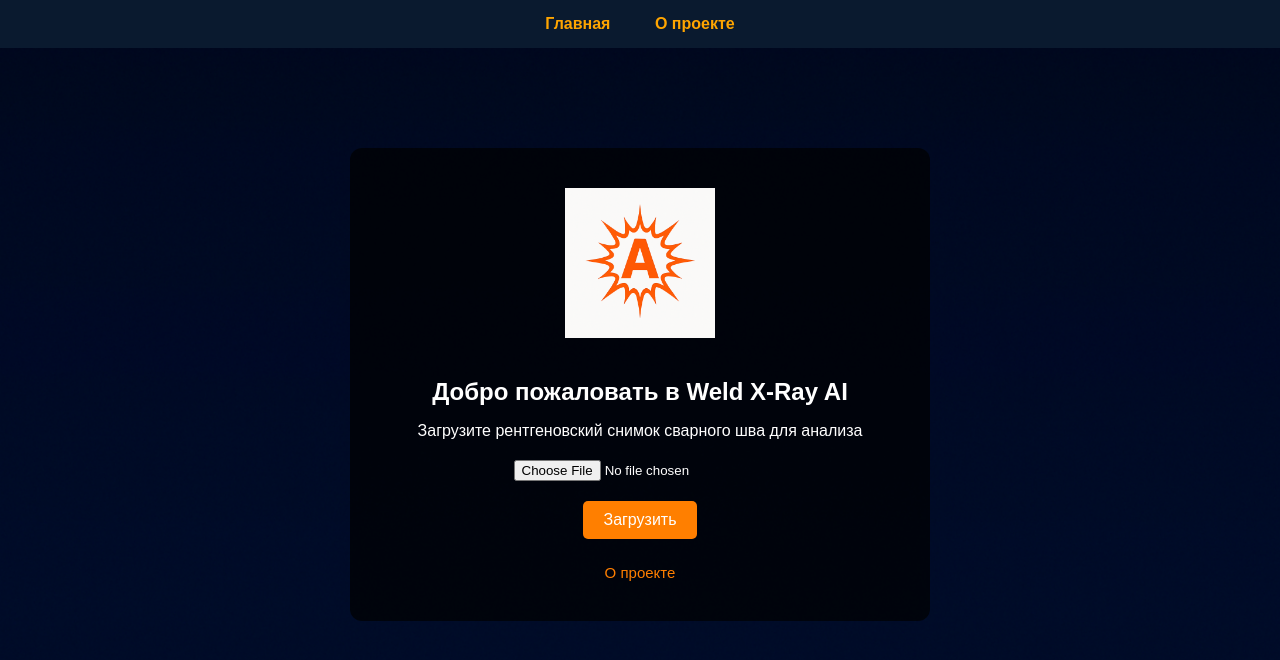
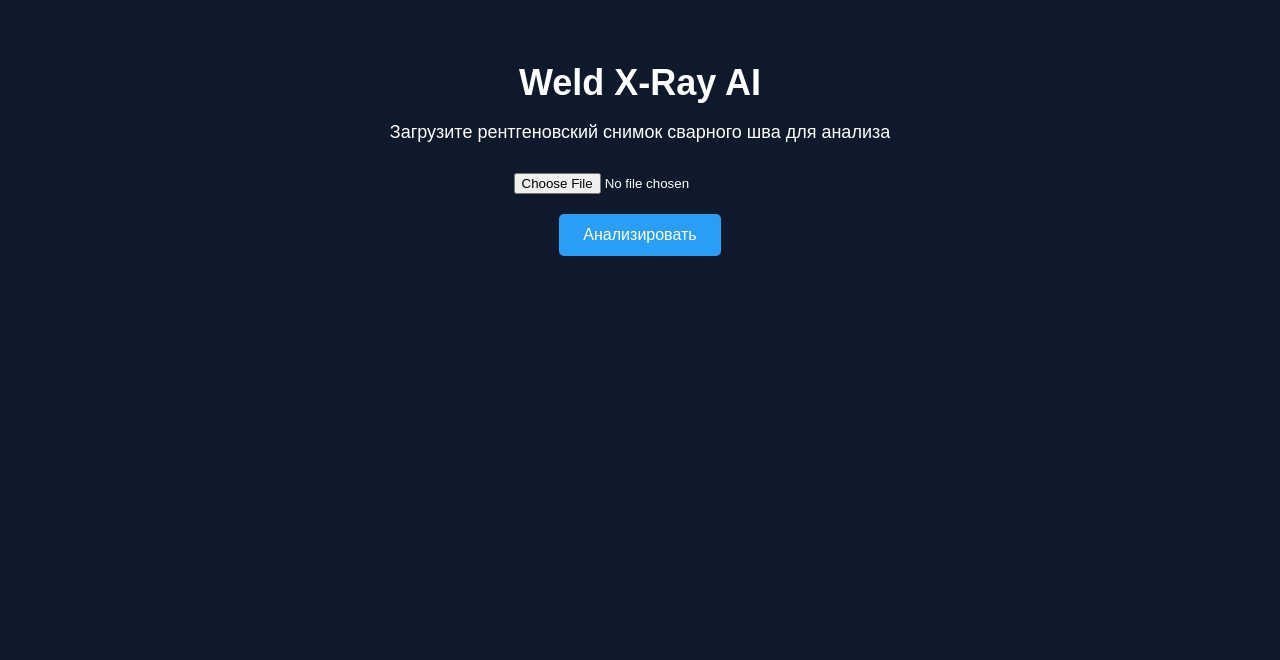
Before and after one commit to MoryakovAlmas/weld-xray-ai, a Flask app: page / in a window 1280 px wide. Shown: the top 660 px of the page. Run offline with Flask 3, Linux system fonts and the light colour scheme.

Commit message:
Update index.html
Обновили кнопки загрузки

```diff
--- a/templates/index.html
+++ b/templates/index.html
@@ -1,100 +1,108 @@
 <!DOCTYPE html>
 <html lang="ru">
 <head>
-    <meta charset="UTF-8">
+  <meta charset="UTF-8" />
+  <meta name="viewport" content="width=device-width, initial-scale=1.0"/>
   <title>Weld X-Ray AI</title>
   <style>
     body {
-            margin: 0;
-            padding: 0;
-            background-image: url("/static/images/background.png");
-            background-size: cover;
-            background-position: center;
+      background-color: #0e1a2b;
       font-family: Arial, sans-serif;
       color: white;
-        }
-
-        .container {
-            max-width: 500px;
-            margin: 100px auto;
-            padding: 40px;
-            background-color: rgba(0, 0, 0, 0.7);
-            border-radius: 12px;
       text-align: center;
-        }
-
-        img {
-            max-width: 150px;
-            margin-bottom: 20px;
+      padding: 30px;
     }
 
     h1 {
-            font-size: 24px;
+      font-size: 36px;
       margin-bottom: 10px;
     }
 
     p {
-            margin-bottom: 20px;
+      font-size: 18px;
+      margin-bottom: 30px;
     }
 
     input[type="file"] {
       margin-bottom: 20px;
     }
 
-        .upload-btn {
-            background-color: #ff7f00;
+    button {
+      background-color: #2a9df4;
+      color: white;
+      padding: 12px 24px;
       border: none;
-            color: white;
-            padding: 10px 20px;
       border-radius: 5px;
       font-size: 16px;
       cursor: pointer;
     }
 
-        .upload-btn:hover {
-            background-color: #e86e00;
+    #preview {
+      margin-top: 20px;
+      max-width: 90%;
+      border: 2px solid white;
+      border-radius: 10px;
     }
 
-        .about-link {
-            margin-top: 25px;
-            display: block;
-            color: #ff7f00;
-            text-decoration: none;
-            font-size: 15px;
-        }
-
-        .about-link:hover {
-            text-decoration: underline;
-        }
-
-        .prediction {
+    #result {
       margin-top: 20px;
-            font-weight: bold;
-            color: #00ffcc;
+      font-size: 20px;
+      background-color: #1f2f46;
+      padding: 20px;
+      border-radius: 10px;
+      display: none;
     }
   </style>
 </head>
 <body>
-    <nav style="background-color: #0a1a2f; padding: 15px; text-align: center;">
-    <a href="/" style="color: #ffa500; margin: 0 20px; text-decoration: none; font-weight: bold;">Главная</a>
-    <a href="/about" style="color: #ffa500; margin: 0 20px; text-decoration: none; font-weight: bold;">О проекте</a>
-</nav>
-    <div class="container">
-        <img src="/static/images/logo.png" alt="Логотип">
-        <h1>Добро пожаловать в Weld X-Ray AI</h1>
+  <h1>Weld X-Ray AI</h1>
   <p>Загрузите рентгеновский снимок сварного шва для анализа</p>
 
-        <form method="POST" enctype="multipart/form-data">
-            <input type="file" name="file">
+  <input type="file" id="fileInput" accept="image/*" />
   <br>
-            <button class="upload-btn" type="submit">Загрузить</button>
-        </form>
+  <button onclick="analyzeImage()">Анализировать</button>
 
-        {% if prediction %}
-            <p class="prediction">{{ prediction }}</p>
-        {% endif %}
+  <div id="previewContainer">
+    <img id="preview" src="" alt="" style="display:none;" />
+  </div>
 
-        <a class="about-link" href="/about">О проекте</a>
-    </div>
+  <div id="result"></div>
+
+  <script>
+    const fileInput = document.getElementById('fileInput');
+    const preview = document.getElementById('preview');
+    const result = document.getElementById('result');
+
+    fileInput.addEventListener('change', () => {
+      const file = fileInput.files[0];
+      if (file) {
+        const reader = new FileReader();
+        reader.onload = function(e) {
+          preview.src = e.target.result;
+          preview.style.display = 'block';
+          result.style.display = 'none';
+        };
+        reader.readAsDataURL(file);
+      }
+    });
+
+    function analyzeImage() {
+      if (!fileInput.files[0]) {
+        alert("Сначала загрузите изображение");
+        return;
+      }
+
+      result.style.display = 'block';
+      result.innerHTML = "🔍 Анализирую снимок...";
+
+      setTimeout(() => {
+        result.innerHTML = `
+          ✅ <strong>Обнаружены дефекты:</strong> Поры, Непровар<br>
+          📏 <strong>Примерная длина:</strong> 18 мм<br>
+          ⚠ <strong>Рекомендация:</strong> Провести ручную проверку
+        `;
+      }, 2000);
+    }
+  </script>
 </body>
 </html>
```
Lines whose indentation alone changed are shown as unchanged.
